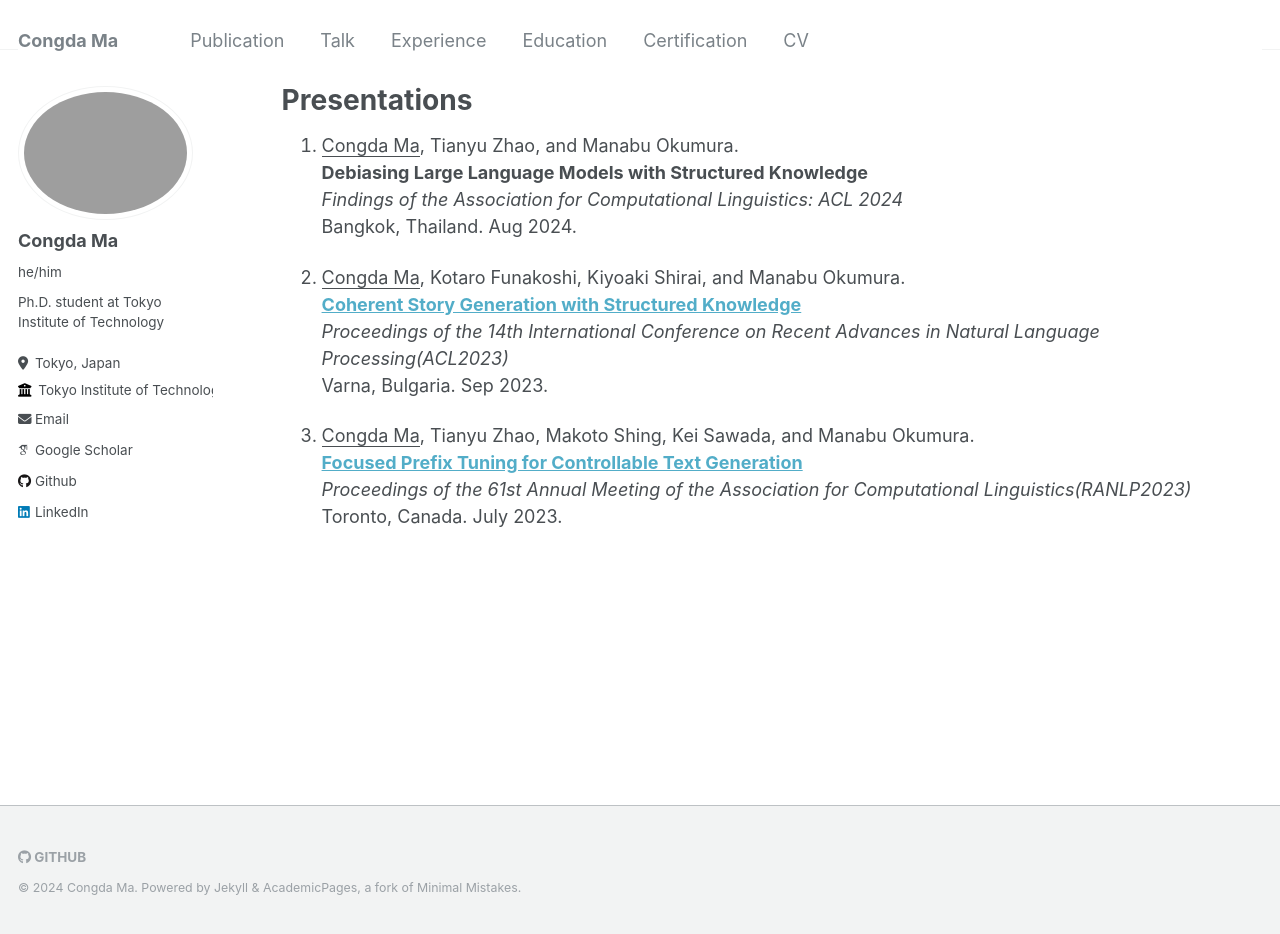
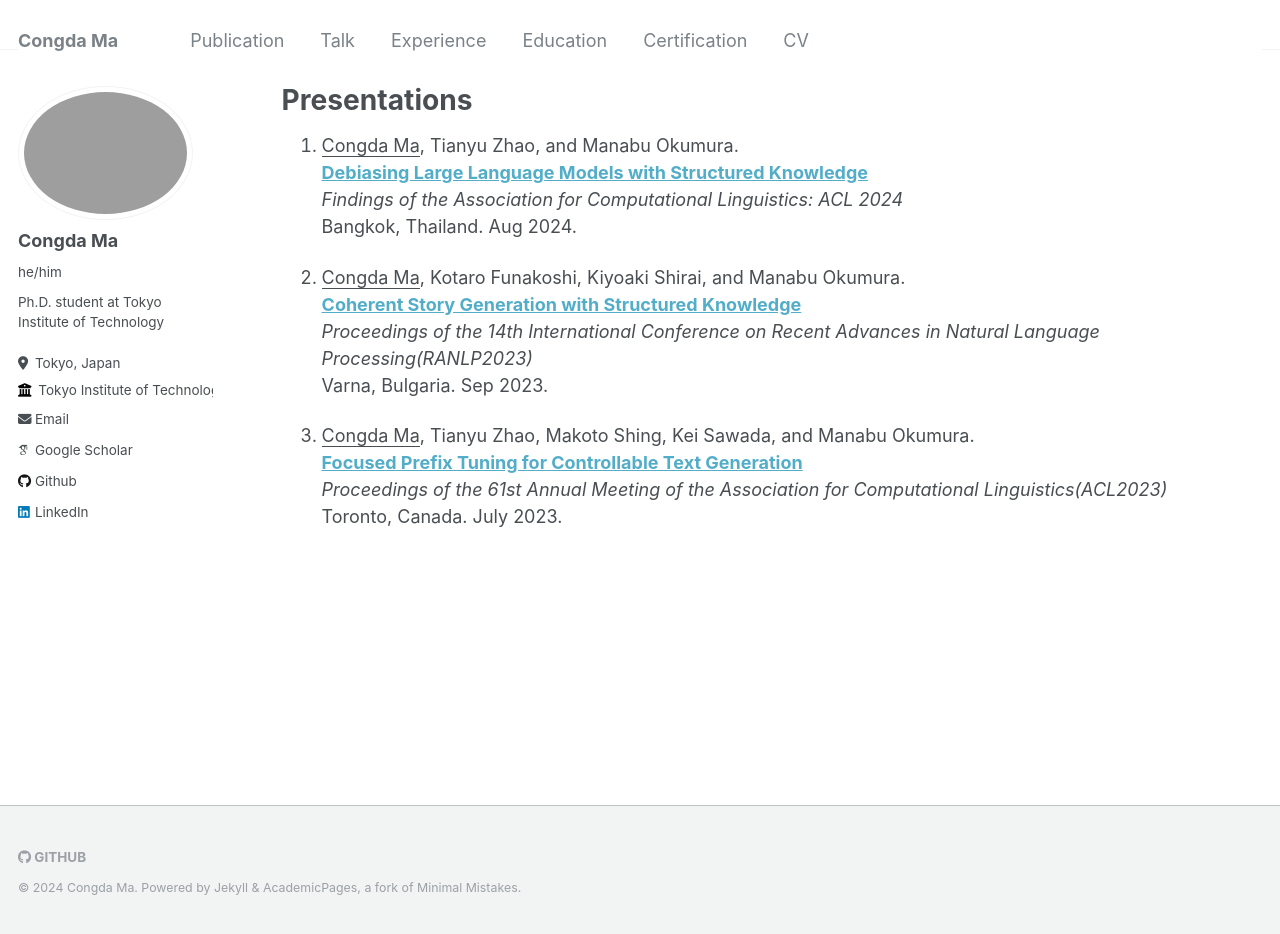
Before and after one commit to derrickmaa/derrickmaa.github.io, a Jekyll site: the page built from _pages/talk.md, in a window 1280 px wide and 934 px high. Built offline with Jekyll 4.4.1, drawn with Linux system fonts in a browser that asks for light colours; some web fonts are replaced; part of the change alters nothing that is shown.

```diff
--- a/_pages/talk.md
+++ b/_pages/talk.md
@@ -6,16 +6,16 @@ author_profile: true
 ---
 
 1. <ins>Congda Ma</ins>, Tianyu Zhao, and Manabu Okumura.\
-   **Debiasing Large Language Models with Structured Knowledge**\
+   **[Debiasing Large Language Models with Structured Knowledge](https://aclanthology.org/2024.findings-acl.612/)**\
    *Findings of the Association for Computational Linguistics: ACL 2024*\
    Bangkok, Thailand. Aug 2024.
 
 2. <ins>Congda Ma</ins>, Kotaro Funakoshi, Kiyoaki Shirai, and Manabu Okumura.\
    **[Coherent Story Generation with Structured Knowledge](https://aclanthology.org/2023.ranlp-1.74/)**\
-   *Proceedings of the 14th International Conference on Recent Advances in Natural Language Processing(ACL2023)*\
+   *Proceedings of the 14th International Conference on Recent Advances in Natural Language Processing(RANLP2023)*\
    Varna, Bulgaria. Sep 2023.
 
 3. <ins>Congda Ma</ins>, Tianyu Zhao, Makoto Shing, Kei Sawada, and Manabu Okumura.\
    **[Focused Prefix Tuning for Controllable Text Generation](https://aclanthology.org/2023.acl-short.96)**\
-   *Proceedings of the 61st Annual Meeting of the Association for Computational Linguistics(RANLP2023)*\
+   *Proceedings of the 61st Annual Meeting of the Association for Computational Linguistics(ACL2023)*\
    Toronto, Canada. July 2023.
```
